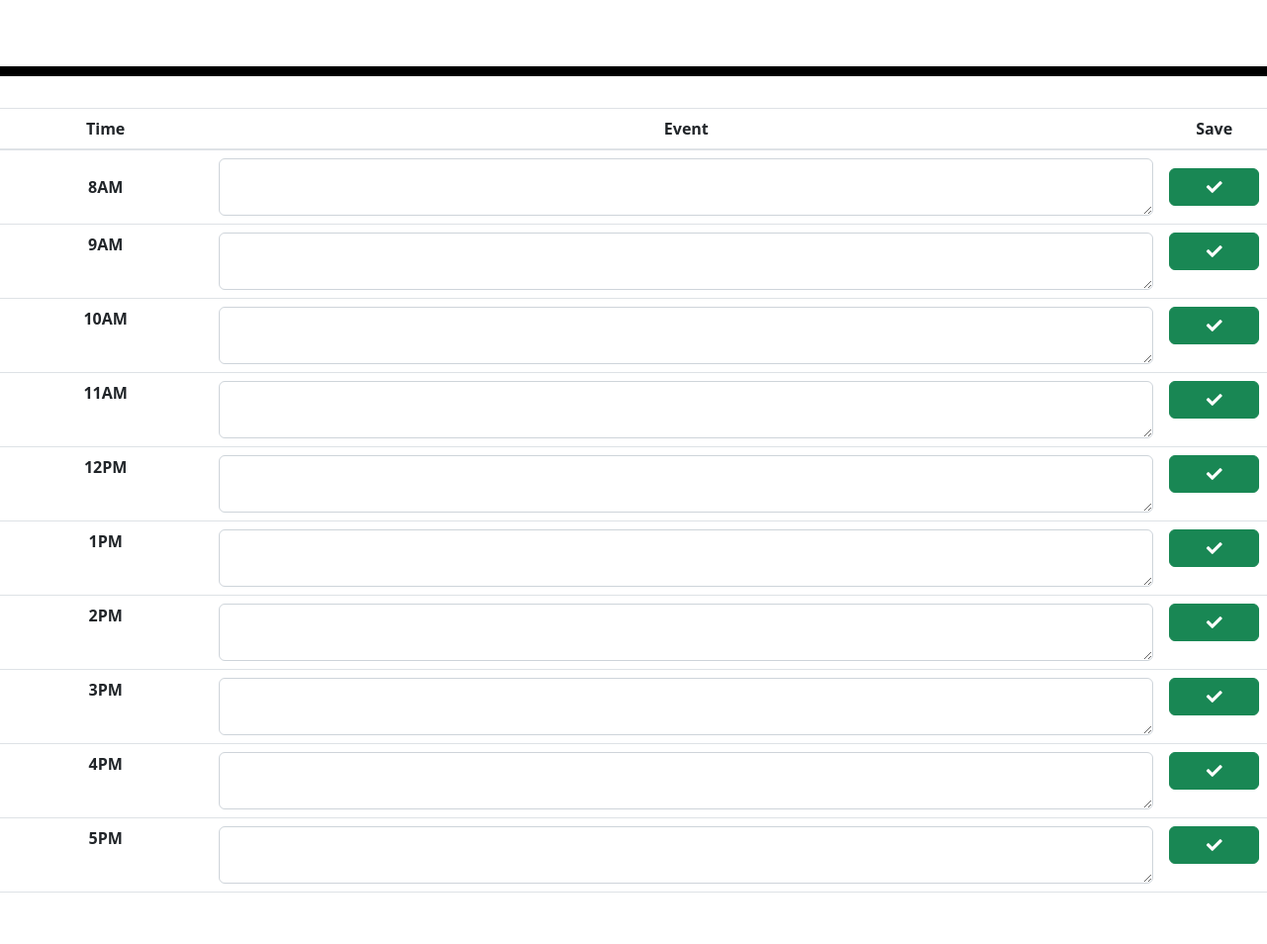
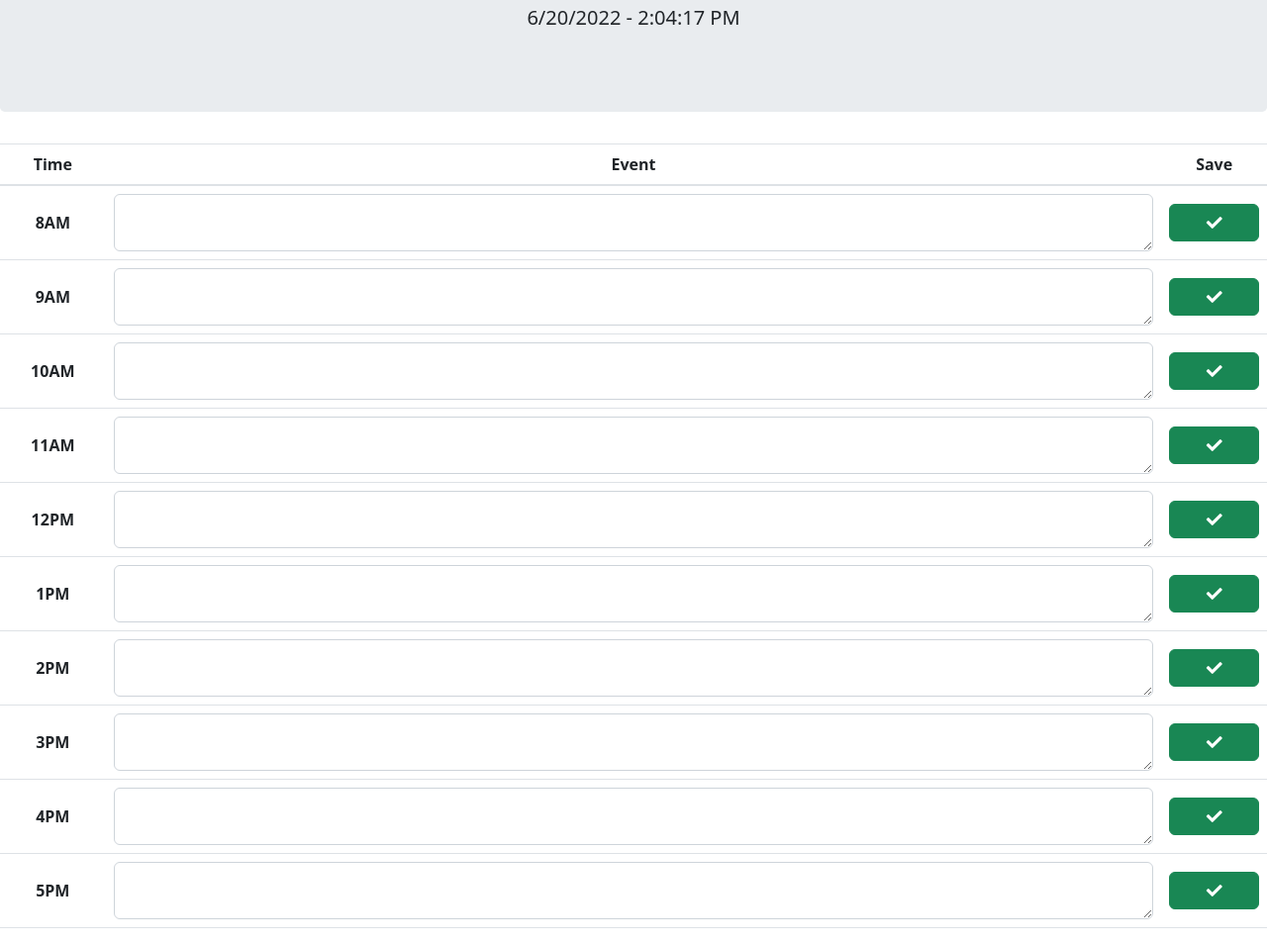
Before and after one commit to ismailsaoudi/Daily-Schedule, a plain HTML site: page index.html in a window 1280 px wide. Shown: the part 192-1146 px from the top of the page at 99% size. Before the commit the page ends 1110 px from the top, so only its background shows below. Drawn offline with nearby package versions, Linux system fonts and the light colour scheme; files that its build step writes are made by us from their sources.

Commit message:
added live date and time

```diff
--- a/assets/code.js
+++ b/assets/code.js
@@ -1,28 +1,13 @@
-mobiscroll.setOptions({
-    theme: 'ios',
-    themeVariant: 'light',
-    clickToCreate: true,
-    dragToCreate: true,
-    dragToMove: true,
-    dragToResize: true,
-    eventDelete: true
-});
 
-$(function () {
+ `use strict`
+ var datetime = new Date();
+ document.getElementById("currentDay").textContent = datetime; //it will print on html page
 
-    var inst = $('#demo-desktop-day-view').mobiscroll().eventcalendar({
-        view: {
-            schedule: { type: 'day' }
-        },
-        onEventClick: function (event, inst) {
-            mobiscroll.toast({
-                message: event.event.title
-            });
-        }
-    }).mobiscroll('getInst');
-
-    $.getJSON('https://trial.mobiscroll.com/events/?vers=5&callback=?', function (events) {
-        inst.setEvents(events);
-    }, 'jsonp');
-
-});
+ `use strict`;
+ function refreshTime() {
+   const timeDisplay = document.getElementById("currentDay");
+   const dateString = new Date().toLocaleString();
+   const formattedString = dateString.replace(", ", " - ");
+   timeDisplay.textContent = formattedString;
+ }
+   setInterval(refreshTime, 1000);
--- a/index.html
+++ b/index.html
@@ -2,14 +2,13 @@
 <html lang="en">
 
 <head>
-    <meta charset="UTF-8" />
-    <meta name="viewport" content="width=device-width, initial-scale=1.0" />
-    <meta http-equiv="X-UA-Compatible" content="ie=edge" />
-    <link rel="stylesheet" href="https://stackpath.bootstrapcdn.com/bootstrap/4.3.1/css/bootstrap.min.css" />
+    <meta charset="UTF-8" >
+    <meta name="viewport" content="width=device-width, initial-scale=1.0" >
+    <meta http-equiv="X-UA-Compatible" content="ie=edge" >
+    <link rel="stylesheet" href="https://stackpath.bootstrapcdn.com/bootstrap/4.3.1/css/bootstrap.min.css" >
     <link rel="stylesheet" href="https://use.fontawesome.com/releases/v5.8.1/css/all.css"
         integrity="sha384-50oBUHEmvpQ+1lW4y57PTFmhCaXp0ML5d60M1M7uH2+nqUivzIebhndOJK28anvf" crossorigin="anonymous" />
-    <link href="https://fonts.googleapis.com/css?family=Open+Sans&display=swap" rel="stylesheet" />
-    <link rel="stylesheet" href="style.css" />
+    <link href="https://fonts.googleapis.com/css?family=Open+Sans&display=swap" rel="stylesheet" >
     <link rel="stylesheet" href="	https://cdn.jsdelivr.net/npm/bootstrap@5.2.0-beta1/dist/css/bootstrap.min.css">
     <title>Work Day Scheduler</title>
 
@@ -19,13 +18,15 @@
     <header class="jumbotron text-center">
         <h1 class="display-3">Work Day Scheduler</h1>
         <p class="lead">A simple calendar app for scheduling your work day</p>
-        <p id="currentDay" class="lead"></p>
+        <script src = " https://MomentJS.com/downloads/moment.js"></script>
+        <p id="currentDay"  class="lead"></p>
+        <p id="currentTime" class="lead"></p>
     </header>
-    <table style="height: 100px;" class="table text-center">
+    <table style="height: 100px;" class="table text-center  align-middle">
         <thead>
             <tr>
-                <th scope="col" class="col-2">Time</th>
-                <th scope="col" class="col-9">Event</th>
+                <th scope="col" class="col-1">Time</th>
+                <th scope="col" class="col-10">Event</th>
                 <th scope="col" class="col-1">Save</th>
             </tr>
         </thead>
@@ -35,180 +36,141 @@
                     <th scope="row" class="align-middle"> 8AM</th>
                     <td class="align-middle">
                         <div class="form-floating">
+                            <textarea class="form-control" placeholder="Leave a comment here"
+                                id="floatingTextarea"></textarea>
+                            <label for="floatingTextarea"></label>
+                        </div>
+            </div>
+            </td>
+            <td class="align-middle"> <button type="button" class="btn btn-labeled btn-success btn-block"> <span
+                        class="btn-label"> <i class="fa fa-check"></i> </span> </button>
+            </td>
+            </tr>
+            <tr>
+                <th scope="row" class="align-middle time"> 9AM</th>
+                <td class="align-middle">
                     <div class="form-floating">
                         <textarea class="form-control" placeholder="Leave a comment here"
                             id="floatingTextarea"></textarea>
                         <label for="floatingTextarea"></label>
                     </div>
                     </div>
-                    </div>
                 </td>
-                <td class="align-middle">
-                    <button type="button" class="btn btn-labeled btn-success btn-block">
-                        <span class="btn-label"><i class="fa fa-check"></i></span></button>
-                    <!-- <button type="button" class="btn btn-primary btn-lg btn-block"><i class="fa-light fa-floppy-disk" ></i></button> -->
+                <td class="align-middle"> <button type="button" class="btn btn-labeled btn-success btn-block"> <span
+                            class="btn-label"> <i class="fa fa-check"></i> </span> </button>
                 </td>
-
             </tr>
             <tr>
-                <th scope="row">9AM</th>
-                <td>
-                    <div class="form-floating">
+                <th scope="row" class="align-middle"> 10AM</th>
+                <td class="align-middle">
                     <div class="form-floating">
                         <textarea class="form-control" placeholder="Leave a comment here"
                             id="floatingTextarea"></textarea>
                         <label for="floatingTextarea"></label>
                     </div>
                     </div>
-                    </div>
                 </td>
-                <td>
-                    <button type="button" class="btn btn-labeled btn-success btn-block">
-                        <span class="btn-label"><i class="fa fa-check"></i></span></button>
+                <td class="align-middle"> <button type="button" class="btn btn-labeled btn-success btn-block"> <span
+                            class="btn-label"> <i class="fa fa-check"></i> </span> </button>
                 </td>
-
             </tr>
             <tr>
-                <th scope="row">10AM</th>
-                <td>
-                    <div class="form-floating">
+                <th scope="row" class="align-middle"> 11AM</th>
+                <td class="align-middle">
                     <div class="form-floating">
                         <textarea class="form-control" placeholder="Leave a comment here"
                             id="floatingTextarea"></textarea>
                         <label for="floatingTextarea"></label>
                     </div>
                     </div>
-                    </div>
                 </td>
-                <td>
-                    <button type="button" class="btn btn-labeled btn-success btn-block">
-                        <span class="btn-label"><i class="fa fa-check"></i></span></button>
+                <td class="align-middle"> <button type="button" class="btn btn-labeled btn-success btn-block"> <span
+                            class="btn-label"> <i class="fa fa-check"></i> </span> </button>
                 </td>
-
             </tr>
             <tr>
-                <th scope="row">11AM</th>
-                <td>
-                    <div class="form-floating">
+                <th scope="row" class="align-middle"> 12PM</th>
+                <td class="align-middle">
                     <div class="form-floating">
                         <textarea class="form-control" placeholder="Leave a comment here"
                             id="floatingTextarea"></textarea>
                         <label for="floatingTextarea"></label>
                     </div>
                     </div>
-                    </div>
                 </td>
-                <td>
-                    <button type="button" class="btn btn-labeled btn-success btn-block">
-                        <span class="btn-label"><i class="fa fa-check"></i></span></button>
+                <td class="align-middle"> <button type="button" class="btn btn-labeled btn-success btn-block"> <span
+                            class="btn-label"> <i class="fa fa-check"></i> </span> </button>
                 </td>
-
             </tr>
             <tr>
-                <th scope="row">12PM</th>
-                <td>
-                    <div class="form-floating">
+                <th scope="row" class="align-middle"> 1PM</th>
+                <td class="align-middle">
                     <div class="form-floating">
                         <textarea class="form-control" placeholder="Leave a comment here"
                             id="floatingTextarea"></textarea>
                         <label for="floatingTextarea"></label>
                     </div>
                     </div>
-                    </div>
                 </td>
-                <td>
-                    <button type="button" class="btn btn-labeled btn-success btn-block">
-                        <span class="btn-label"><i class="fa fa-check"></i></span></button>
+                <td class="align-middle"> <button type="button" class="btn btn-labeled btn-success btn-block"> <span
+                            class="btn-label"> <i class="fa fa-check"></i> </span> </button>
                 </td>
-
             </tr>
             <tr>
-                <th scope="row">1PM</th>
-                <td>
-                    <div class="form-floating">
+                <th scope="row" class="align-middle"> 2PM</th>
+                <td class="align-middle">
                     <div class="form-floating">
                         <textarea class="form-control" placeholder="Leave a comment here"
                             id="floatingTextarea"></textarea>
                         <label for="floatingTextarea"></label>
                     </div>
                     </div>
-                    </div>
                 </td>
-                <td>
-                    <button type="button" class="btn btn-labeled btn-success btn-block">
-                        <span class="btn-label"><i class="fa fa-check"></i></span></button>
+                <td class="align-middle"> <button type="button" class="btn btn-labeled btn-success btn-block"> <span
+                            class="btn-label"> <i class="fa fa-check"></i> </span> </button>
                 </td>
-
             </tr>
             <tr>
-                <th scope="row">2PM</th>
-                <td>
-                    <div class="form-floating">
+                <th scope="row" class="align-middle"> 3PM</th>
+                <td class="align-middle">
                     <div class="form-floating">
                         <textarea class="form-control" placeholder="Leave a comment here"
                             id="floatingTextarea"></textarea>
                         <label for="floatingTextarea"></label>
                     </div>
                     </div>
-                    </div>
                 </td>
-                <td>
-                    <button type="button" class="btn btn-labeled btn-success btn-block">
-                        <span class="btn-label"><i class="fa fa-check"></i></span></button>
+                <td class="align-middle"> <button type="button" class="btn btn-labeled btn-success btn-block"> <span
+                            class="btn-label"> <i class="fa fa-check"></i> </span> </button>
                 </td>
-
             </tr>
             <tr>
-                <th scope="row">3PM</th>
-                <td>
-                    <div class="form-floating">
+                <th scope="row" class="align-middle"> 4PM</th>
+                <td class="align-middle">
                     <div class="form-floating">
                         <textarea class="form-control" placeholder="Leave a comment here"
                             id="floatingTextarea"></textarea>
                         <label for="floatingTextarea"></label>
                     </div>
                     </div>
-                    </div>
                 </td>
-                <td>
-                    <button type="button" class="btn btn-labeled btn-success btn-block">
-                        <span class="btn-label"><i class="fa fa-check"></i></span></button>
+                <td class="align-middle"> <button type="button" class="btn btn-labeled btn-success btn-block"> <span
+                            class="btn-label"> <i class="fa fa-check"></i> </span> </button>
                 </td>
 
             </tr>
             <tr>
-                <th scope="row">4PM</th>
-                <td>
-                    <div class="form-floating">
+                <th scope="row" class="align-middle"> 5PM</th>
+                <td class="align-middle">
                     <div class="form-floating">
                         <textarea class="form-control" placeholder="Leave a comment here"
                             id="floatingTextarea"></textarea>
                         <label for="floatingTextarea"></label>
                     </div>
                     </div>
-                    </div>
                 </td>
-                <td>
-                    <button type="button" class="btn btn-labeled btn-success btn-block">
-                        <span class="btn-label"><i class="fa fa-check"></i></span></button>
-                </td>
-
-            </tr>
-            <tr>
-                <th scope="row">5PM</th>
-                <td>
-                    <div class="form-floating">
-                        <div class="form-floating">
-                            <textarea class="form-control" placeholder="Leave a comment here"
-                                id="floatingTextarea"></textarea>
-                            <label for="floatingTextarea"></label>
-                        </div>
-                    </div>
-                    </div>
-                </td>
-                <td>
-                    <button type="button" class="btn btn-labeled btn-success btn-block">
-                        <span class="btn-label"><i class="fa fa-check"></i></span></button>
+                <td class="align-middle"> <button type="button" class="btn btn-labeled btn-success btn-block"> <span
+                            class="btn-label"> <i class="fa fa-check"></i> </span> </button>
                 </td>
 
             </tr>
@@ -219,6 +181,7 @@
     <script src="./assets/code.js"></script>
     <script src="https://code.jquery.com/jquery-3.4.1.min.js"></script>
     <script src="https://cdnjs.cloudflare.com/ajax/libs/moment.js/2.24.0/moment.min.js"></script>
+
 </body>
 
 </html>
```
Lines whose indentation alone changed are shown as unchanged.
